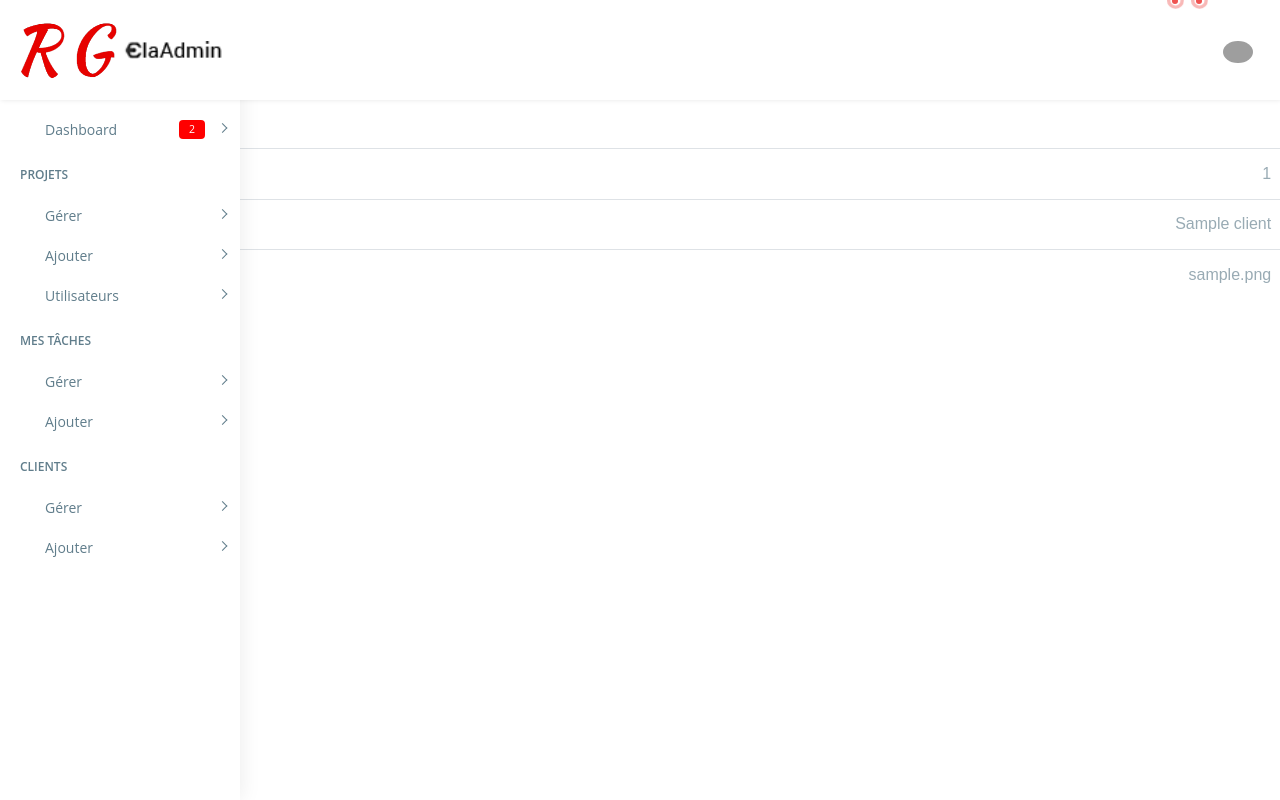
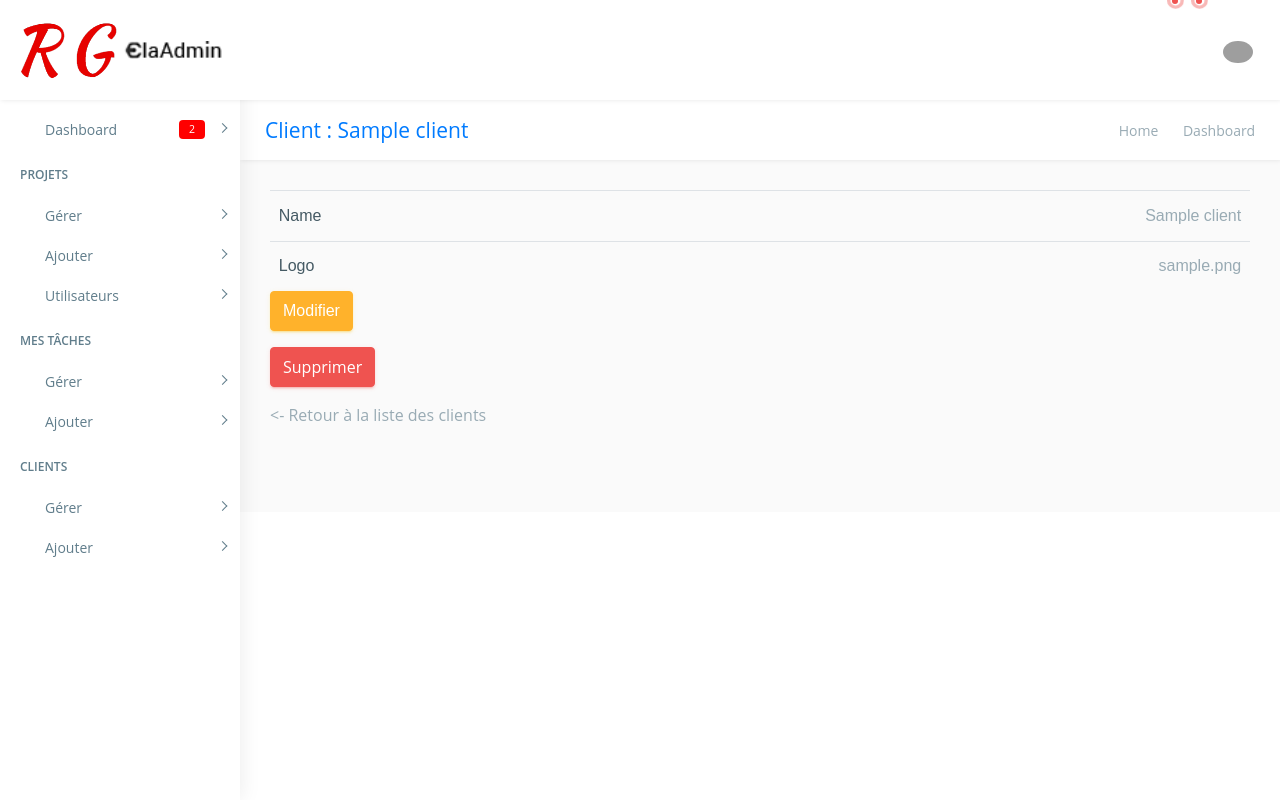
Before and after one commit to Shizawawa/REDGlow, a Symfony app: template templates/client/show.html.twig in a window 1280 px wide. Run offline with Twig, Linux system fonts and the light colour scheme; the template is opened without the code that fills it: most values are stand-ins (such as "Sample title", 1, 10 or a date in 2020); style sheets or scripts are compiled from the project's sources; some libraries are stand-ins or nearby versions; grey boxes are pictures that could not be loaded.

Commit message:
Fin de la modification des vues pour entité Client

```diff
--- a/templates/client/_delete_form.html.twig
+++ b/templates/client/_delete_form.html.twig
@@ -1,5 +1,5 @@
-<form method="post" action="{{ path('client_delete', {'id': client.id}) }}" onsubmit="return confirm('Are you sure you want to delete this item?');">
+<form method="post" action="{{ path('client_delete', {'id': client.id}) }}" onsubmit="return confirm('ëtes vous sûre de vouloir supprimer ce client ?');">
     <input type="hidden" name="_method" value="DELETE">
     <input type="hidden" name="_token" value="{{ csrf_token('delete' ~ client.id) }}">
-    <button class="btn">Delete</button>
+    <button class="btn btn-danger">Supprimer</button>
 </form>
--- a/templates/client/_form.html.twig
+++ b/templates/client/_form.html.twig
@@ -1,4 +1,4 @@
 {{ form_start(form) }}
     {{ form_widget(form) }}
-    <button class="btn">{{ button_label|default('Savegarder') }}</button>
+    <button class="btn btn-success">{{ button_label|default('Sauvegarder') }}</button>
 {{ form_end(form) }}
--- a/templates/client/index.html.twig
+++ b/templates/client/index.html.twig
@@ -26,7 +26,7 @@
         {% for client in clients %}
             <tr>
                 <td>{{ client.name }}</td>
-                <td>{{ client.logo }}</td>
+                <td><img src="{{ asset('images/client/'~client.getLogo) }}" alt="{{ client.logo }}" style="width:20%;height:10% ;"></td>
                 <td><a class="btn btn-info" href="{{ path('client_show', {'id': client.id}) }}">Détails</a></td>
                 <td><a class="btn btn-warning" href="{{ path('client_edit', {'id': client.id}) }}">Modifier</a></td>
                 <td>{{ include('client/_delete_form.html.twig') }}</td>
--- a/templates/client/new.html.twig
+++ b/templates/client/new.html.twig
@@ -25,8 +25,8 @@
                 <!-- Start Page Content -->
 
                 {{ include('client/_form.html.twig') }}
-
-                <a href="{{ path('client_index') }}">Retour à la liste des clients</a>
+                    <br>
+                <a href="{{ path('client_index') }}"><- Retour à la liste des clients</a>
                 </div>
             </div>
         </div>
--- a/templates/client/show.html.twig
+++ b/templates/client/show.html.twig
@@ -3,14 +3,28 @@
 {% block title %}Client{% endblock %}
 
 {% block body %}
-    <h1>Client</h1>
+    <div id="main-wrapper">
+    <!-- Page wrapper  -->
+    <div class="page-wrapper">
+    <!-- Bread crumb -->
+    <div class="row page-titles">
+        <div class="col-md-5 align-self-center">
+            <h3 class="text-primary">Client : {{ client.name }} </h3>
+        </div>
+        <div class="col-md-7 align-self-center">
+            <ol class="breadcrumb">
+                <li class="breadcrumb-item"><a href="javascript:void(0)">Home</a></li>
+                <li class="breadcrumb-item active">Dashboard</li>
+            </ol>
+        </div>
+    </div>
+    <!-- End Bread crumb -->
+    <!-- Container fluid  -->
+    <div class="container-fluid">
+    <!-- Start Page Content -->
 
     <table class="table">
         <tbody>
-            <tr>
-                <th>Id</th>
-                <td>{{ client.id }}</td>
-            </tr>
             <tr>
                 <th>Name</th>
                 <td>{{ client.name }}</td>
@@ -21,10 +35,15 @@
             </tr>
         </tbody>
     </table>
+        <p>
+            <a class="btn btn-warning" href="{{ path('client_edit', {'id': client.id}) }}">Modifier</a>
+            {{ include('client/_delete_form.html.twig') }}
+        </p>
+    <a href="{{ path('client_index') }}"><- Retour à la liste des clients</a>
 
-    <a href="{{ path('client_index') }}">back to list</a>
 
-    <a href="{{ path('client_edit', {'id': client.id}) }}">edit</a>
-
-    {{ include('client/_delete_form.html.twig') }}
+    </div>
+    </div>
+    </div>
+    </div>
 {% endblock %}
```
Also changed, not shown: templates/client/edit.html.twig (+26 -5 lines), public/images/client/aptiv.png (added).
